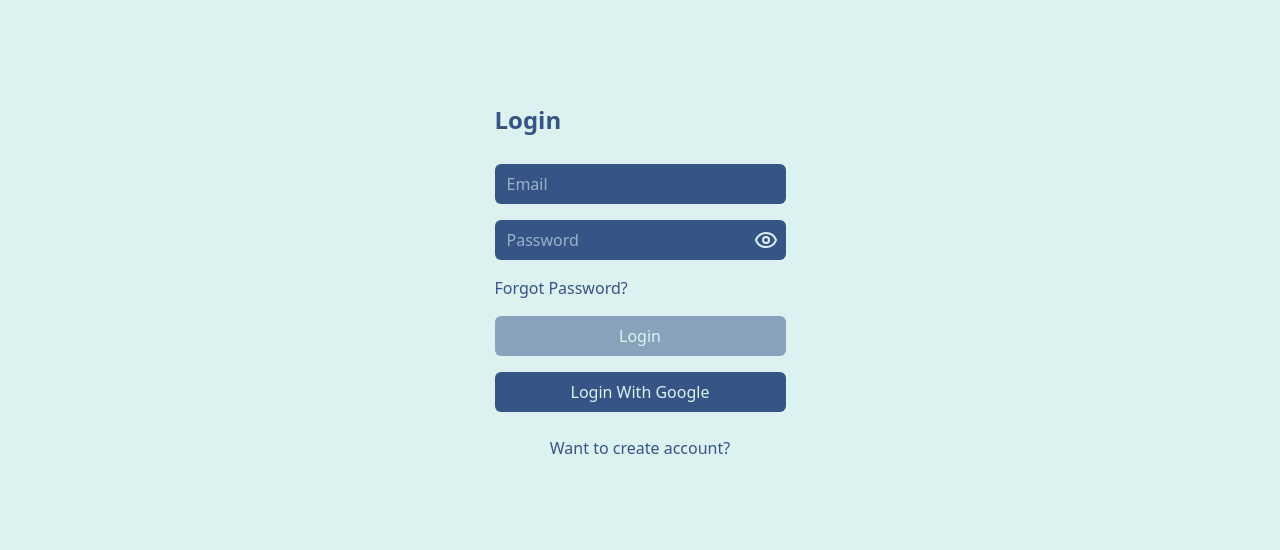
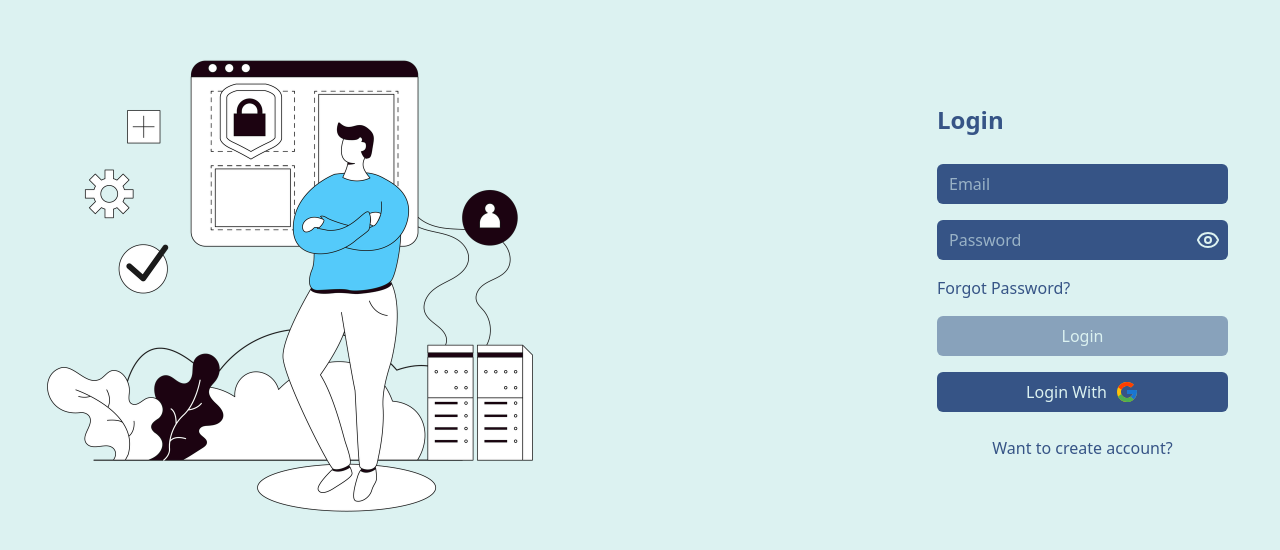
Before and after one commit to HabilAmardias/Privat-Unmei, a SvelteKit app in the folder frontend/: page / in a window 1280 px wide. Shown: the part 114-664 px from the top of the page. Built offline with nearby package versions, Linux system fonts and the light colour scheme; no server answers.

Commit message:
feat: finalized login page design

```diff
--- a/frontend/src/lib/components/button/Button.svelte
+++ b/frontend/src/lib/components/button/Button.svelte
@@ -26,7 +26,7 @@
 	}: ButtonProps = $props();
 
 	let buttonClass = $state<string>(
-		'cursor-pointer rounded-md hover:text-[var(--primary-color)] disabled:cursor-not-allowed disabled:opacity-50'
+		'flex gap-2 items-center justify-center cursor-pointer rounded-md hover:text-[var(--primary-color)] disabled:cursor-not-allowed disabled:opacity-50'
 	);
 	if (withBg) {
 		buttonClass += ' bg-[var(--tertiary-color)]';
@@ -42,6 +42,8 @@
 
 	if (full) {
 		buttonClass += ' w-full';
+	} else {
+		buttonClass += ' w-fit';
 	}
 	if (withPadding) {
 		buttonClass += ` p-2`;
--- /dev/null
+++ b/frontend/src/lib/components/icons/Google.svelte
@@ -0,0 +1,23 @@
+<script lang="ts">
+	type GoogleIconProps = {
+		width?: number;
+		height?: number;
+	};
+	let { width = 100, height = 100 }: GoogleIconProps = $props();
+</script>
+
+<svg xmlns="http://www.w3.org/2000/svg" x="0px" y="0px" {width} {height} viewBox="0 0 48 48">
+	<path
+		fill="#FFC107"
+		d="M43.611,20.083H42V20H24v8h11.303c-1.649,4.657-6.08,8-11.303,8c-6.627,0-12-5.373-12-12c0-6.627,5.373-12,12-12c3.059,0,5.842,1.154,7.961,3.039l5.657-5.657C34.046,6.053,29.268,4,24,4C12.955,4,4,12.955,4,24c0,11.045,8.955,20,20,20c11.045,0,20-8.955,20-20C44,22.659,43.862,21.35,43.611,20.083z"
+	></path><path
+		fill="#FF3D00"
+		d="M6.306,14.691l6.571,4.819C14.655,15.108,18.961,12,24,12c3.059,0,5.842,1.154,7.961,3.039l5.657-5.657C34.046,6.053,29.268,4,24,4C16.318,4,9.656,8.337,6.306,14.691z"
+	></path><path
+		fill="#4CAF50"
+		d="M24,44c5.166,0,9.86-1.977,13.409-5.192l-6.19-5.238C29.211,35.091,26.715,36,24,36c-5.202,0-9.619-3.317-11.283-7.946l-6.522,5.025C9.505,39.556,16.227,44,24,44z"
+	></path><path
+		fill="#1976D2"
+		d="M43.611,20.083H42V20H24v8h11.303c-0.792,2.237-2.231,4.166-4.087,5.571c0.001-0.001,0.002-0.001,0.003-0.002l6.19,5.238C36.971,39.205,44,34,44,24C44,22.659,43.862,21.35,43.611,20.083z"
+	></path>
+</svg>
--- a/frontend/src/routes/+page.svelte
+++ b/frontend/src/routes/+page.svelte
@@ -12,13 +12,24 @@
 	import { goto } from '$app/navigation';
 	import { onMount } from 'svelte';
 	import { loadingStore } from '$lib/stores/LoadingStore.svelte';
+	import Google from '$lib/components/icons/Google.svelte';
+	import Image from '$lib/components/image/Image.svelte';
+	import LandingIcons from '$lib/images/website-maintenance.png';
 
 	onMount(() => {
+		View.setIsDesktop(window.innerWidth >= 768);
+		function isDesktop() {
+			View.setIsDesktop(window.innerWidth >= 768);
+		}
 		if (loadingStore.logOutLoadID) {
 			toast.dismiss(loadingStore.logOutLoadID);
 			loadingStore.removeLogOutLoadID();
 			toast.success('log out success', { position: 'top-right' });
 		}
+		window.addEventListener('resize', isDesktop);
+		return () => {
+			window.removeEventListener('resize', isDesktop);
+		};
 	});
 
 	async function onRegisterSubmit(args: EnhancementArgs) {
@@ -84,7 +95,10 @@
 	<script src="https://www.google.com/recaptcha/api.js?render={PUBLIC_RECAPTCHA_SITE_KEY}"></script>
 </svelte:head>
 
-<div class="flex h-full w-full items-center justify-center">
+<div class="flex h-full w-full items-center justify-center md:justify-between">
+	{#if View.isDesktop}
+		<Image src={LandingIcons} width={500} height={500} />
+	{/if}
 	{#if !View.login}
 		<Card>
 			<h2 class="mb-3 text-2xl font-bold text-[var(--tertiary-color)]">Register</h2>
@@ -136,6 +150,7 @@
 				disabled={View.isLoading}
 				withBg={false}
 				textColor="dark"
+				full={true}
 				onClick={() => View.switchForm()}>Already have an account?</Button
 			>
 		</Card>
@@ -165,12 +180,13 @@
 					>Login</Button
 				>
 				<Button formAction="?/googlelogin" type="submit" full={true} disabled={View.isLoading}
-					>Login With Google</Button
+					>Login With <Google width={24} height={24} /></Button
 				>
 			</form>
 			<Button
 				disabled={View.isLoading}
 				withBg={false}
+				full={true}
 				textColor="dark"
 				onClick={() => View.switchForm()}>Want to create account?</Button
 			>
--- a/frontend/src/routes/view.svelte.ts
+++ b/frontend/src/routes/view.svelte.ts
@@ -9,12 +9,15 @@ class AuthView {
 	name = $state<string>('');
 	nameError = $state<Error | undefined>();
 	isLoading = $state<boolean>(false);
+	isDesktop = $state<boolean>();
+
 	loginDisabled = $derived.by<boolean>(() => {
 		if (!this.email || !this.password || this.emailError || this.passwordError || this.isLoading) {
 			return true;
 		}
 		return false;
 	});
+
 	registerDisabled = $derived.by<boolean>(() => {
 		if (
 			!this.name ||
@@ -31,6 +34,7 @@ class AuthView {
 		}
 		return false;
 	});
+
 	passwordOnBlur() {
 		this.passwordError = undefined;
 		if (!this.#validatePassword(this.password)) {
@@ -75,6 +79,10 @@ class AuthView {
 	switchForm() {
 		this.login = !this.login;
 	}
+
+	setIsDesktop(b: boolean){
+		this.isDesktop = b
+	}
 }
 
 export const View = new AuthView();
```
Also changed, not shown: frontend/src/lib/images/website-maintenance.png (added), 1 other file (tests, documents, lock files or other folders).
